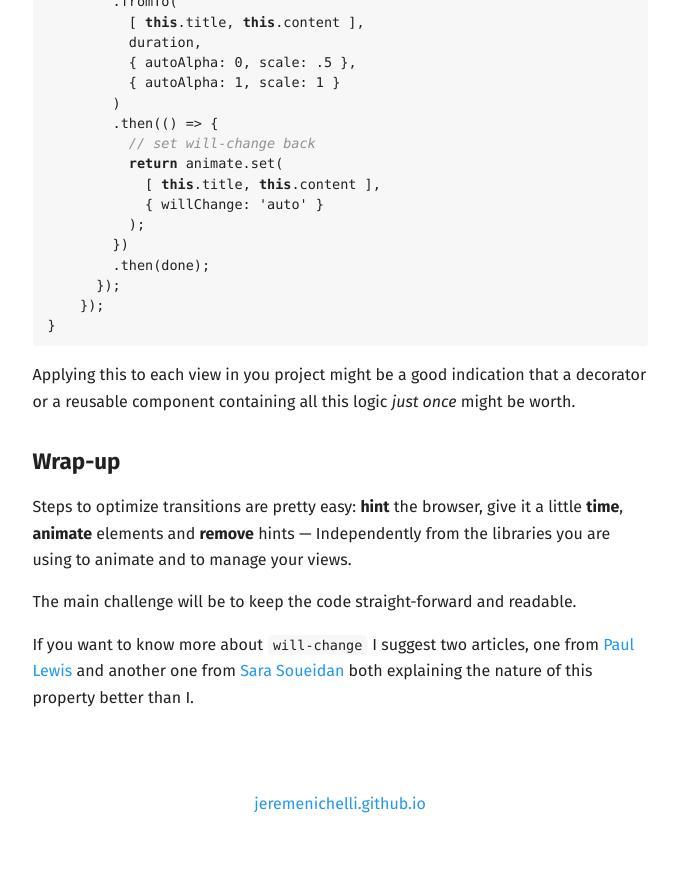
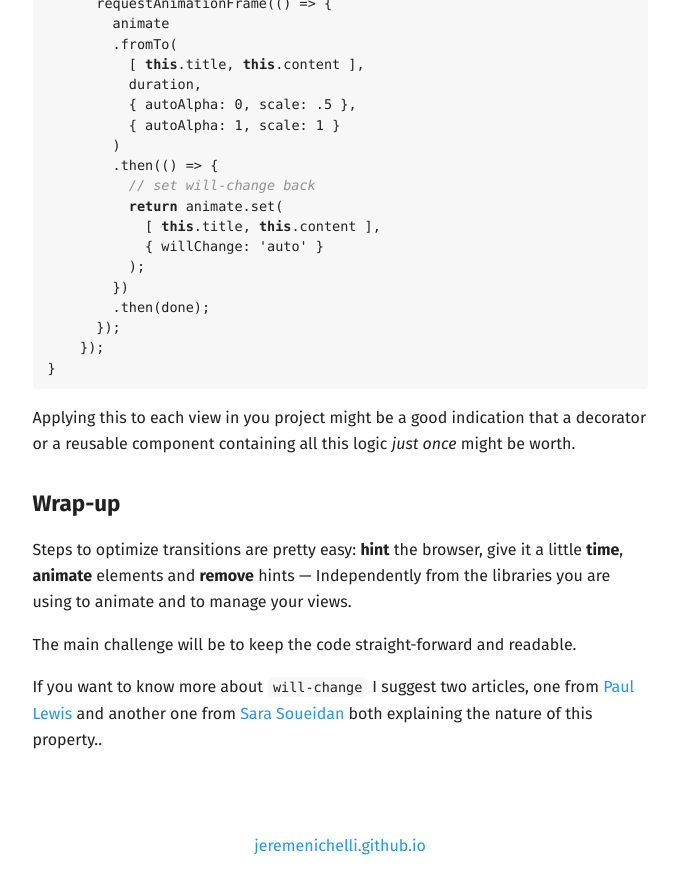
Before and after one commit to jeremenichelli/jeremenichelli.github.io, a Jekyll site: the page built from _posts/2017-02-20-react-views-smooth-transitions.md, in a window 1280 px wide and 900 px high, scrolled down 6039 px. Shown: the top 894 px of the window, without its empty margins (300-977 px from the left). Built offline with Jekyll 4.4.1, drawn with Linux system fonts in a browser that asks for light colours; before the commit the page ends 6896 px from its top, so only the background shows below that; some of the changed text lies outside the part shown.

Commit message:
Small corrections

```diff
--- a/_posts/2017-02-20-react-views-smooth-transitions.md
+++ b/_posts/2017-02-20-react-views-smooth-transitions.md
@@ -280,7 +282,7 @@ Steps to optimize transitions are pretty easy: **hint** the browser, give it a l
 
 The main challenge will be to keep the code straight-forward and readable.
 
-If you want to know more about `will-change` I suggest two articles, one from [Paul Lewis][paul-will-change] and another one from [Sara Soueidan][sara-will-change] both explaining the nature of this property better than I.
+If you want to know more about `will-change` I suggest two articles, one from [Paul Lewis][paul-will-change] and another one from [Sara Soueidan][sara-will-change] both explaining the nature of this property..
 
 [paul-will-change]: https://aerotwist.com/blog/bye-bye-layer-hacks/
 [sara-will-change]: https://dev.opera.com/articles/css-will-change-property/
```
Also changed, not shown: other parts of _posts/2017-02-20-react-views-smooth-transitions.md (+2 -0 lines).
